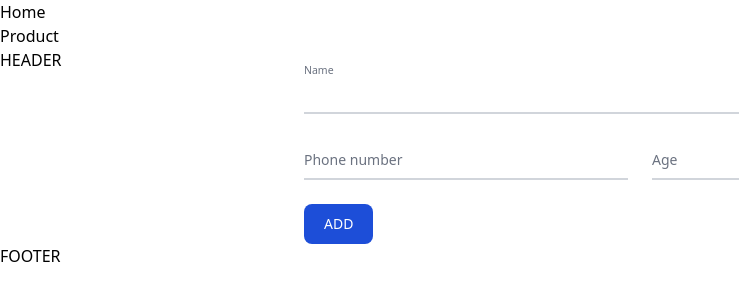
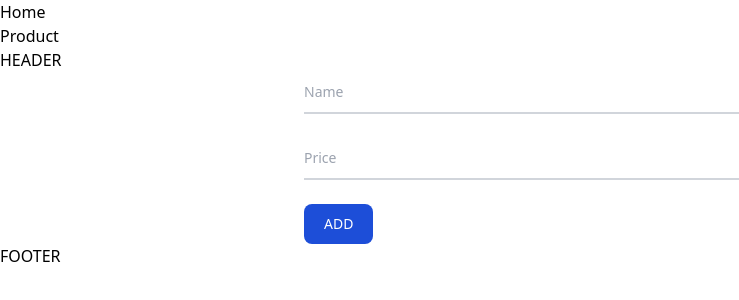
Before and after one commit to tuantm0303/Type_ReactJs, a React (Create React App) app: page /product/add in a window 1280 px wide. Shown: the top 300 px of the page, without its empty margins (0-739 px from the left). Built offline with nearby package versions, Linux system fonts and the light colour scheme.

Commit message:
addproduct & navigate

```diff
--- a/db.json
+++ b/db.json
@@ -14,6 +14,26 @@
       "name": "SAMSUNG",
       "price": 34556,
       "id": 9
+    },
+    {
+      "name": "ewtwrer",
+      "price": 3445,
+      "id": 10
+    },
+    {
+      "name": "iphone",
+      "price": 33333333333333,
+      "id": 11
+    },
+    {
+      "name": "rfe4revdd",
+      "price": 345,
+      "id": 12
+    },
+    {
+      "name": "tuan",
+      "price": 52136,
+      "id": 14
     }
   ]
 }
--- a/src/pages/products/addProduct.tsx
+++ b/src/pages/products/addProduct.tsx
@@ -1,75 +1,47 @@
-import React, { useState } from 'react'
+import { useState } from 'react'
+import { useNavigate } from 'react-router-dom'
+import { add } from '../api/product'
 import { productType } from '../type/product'
+import { useForm, SubmitHandler } from "react-hook-form";
 
-type Props = {}
+type FormInputsName = {
+  name: string,
+  price: number,
+}
 
-function AddProduct({ }: Props) {
-  // add product
+function AddProduct() {
   const [products, setProducts] = useState<productType[]>([])
-  const onHanleAdd = async (product: any) => {
-    console.log(product)
+  const { register, handleSubmit, formState: { errors } } = useForm<FormInputsName>()
+  const navigate = useNavigate()
+  const onSubmit: SubmitHandler<FormInputsName> = async (product: any) => {
+    const { data } = await add(product)
+    setProducts([...products, data])
+    navigate('/product')
   }
 
   return (
     <div className="max-w-2xl mx-auto">
-      <form>
+      <form onSubmit={handleSubmit(onSubmit)}>
         <div className="relative z-0 mb-6 w-full group">
           <input
-            type="name"
-            name="floating_email"
+            type="text"
+            placeholder='Name'
             className="block py-2.5 px-0 w-full text-sm text-gray-900 bg-transparent border-0 border-b-2 border-gray-300 appearance-none dark:border-gray-600 dark:focus:border-blue-500 focus:outline-none focus:ring-0 focus:border-blue-600"
-            placeholder=""
-            required
+            {...register("name", { required: true })}
           />
-          <label htmlFor="floating_email" className="absolute text-sm text-gray-500 dark:text-gray-400 duration-300 transform -translate-y-6 scale-75 top-3 -z-10 origin-[0] peer-focus:left-0 peer-focus:text-blue-600 peer-focus:dark:text-blue-500 peer-placeholder-shown:scale-100 peer-placeholder-shown:translate-y-0 peer-focus:scale-75 peer-focus:-translate-y-6">Name</label>
         </div>
-        {/* <div className="relative z-0 mb-6 w-full group">
-              <input type="password" name="floating_password" id="floating_password" className="block py-2.5 px-0 w-full text-sm text-gray-900 bg-transparent border-0 border-b-2 border-gray-300 appearance-none dark:border-gray-600 dark:focus:border-blue-500 focus:outline-none focus:ring-0 focus:border-blue-600 peer" placeholder=" " required />
-              <label htmlFor="floating_password" className="absolute text-sm text-gray-500 dark:text-gray-400 duration-300 transform -translate-y-6 scale-75 top-3 -z-10 origin-[0] peer-focus:left-0 peer-focus:text-blue-600 peer-focus:dark:text-blue-500 peer-placeholder-shown:scale-100 peer-placeholder-shown:translate-y-0 peer-focus:scale-75 peer-focus:-translate-y-6">Password</label>
-            </div>
-            <div className="relative z-0 mb-6 w-full group">
-              <input type="password" name="repeat_password" id="floating_repeat_password" className="block py-2.5 px-0 w-full text-sm text-gray-900 bg-transparent border-0 border-b-2 border-gray-300 appearance-none dark:border-gray-600 dark:focus:border-blue-500 focus:outline-none focus:ring-0 focus:border-blue-600 peer" placeholder=" " required />
-              <label htmlFor="floating_repeat_password" className="absolute text-sm text-gray-500 dark:text-gray-400 duration-300 transform -translate-y-6 scale-75 top-3 -z-10 origin-[0] peer-focus:left-0 peer-focus:text-blue-600 peer-focus:dark:text-blue-500 peer-placeholder-shown:scale-100 peer-placeholder-shown:translate-y-0 peer-focus:scale-75 peer-focus:-translate-y-6">Confirm password</label>
-            </div>
-            <div className="grid xl:grid-cols-2 xl:gap-6">
-              <div className="relative z-0 mb-6 w-full group">
-                <input type="text" name="floating_first_name" id="floating_first_name" className="block py-2.5 px-0 w-full text-sm text-gray-900 bg-transparent border-0 border-b-2 border-gray-300 appearance-none dark:border-gray-600 dark:focus:border-blue-500 focus:outline-none focus:ring-0 focus:border-blue-600 peer" placeholder=" " required />
-                <label htmlFor="floating_first_name" className="absolute text-sm text-gray-500 dark:text-gray-400 duration-300 transform -translate-y-6 scale-75 top-3 -z-10 origin-[0] peer-focus:left-0 peer-focus:text-blue-600 peer-focus:dark:text-blue-500 peer-placeholder-shown:scale-100 peer-placeholder-shown:translate-y-0 peer-focus:scale-75 peer-focus:-translate-y-6">First name</label>
-              </div>
-              <div className="relative z-0 mb-6 w-full group">
-                <input type="text" name="floating_last_name" id="floating_last_name" className="block py-2.5 px-0 w-full text-sm text-gray-900 bg-transparent border-0 border-b-2 border-gray-300 appearance-none dark:border-gray-600 dark:focus:border-blue-500 focus:outline-none focus:ring-0 focus:border-blue-600 peer" placeholder=" " required />
-                <label htmlFor="floating_last_name" className="absolute text-sm text-gray-500 dark:text-gray-400 duration-300 transform -translate-y-6 scale-75 top-3 -z-10 origin-[0] peer-focus:left-0 peer-focus:text-blue-600 peer-focus:dark:text-blue-500 peer-placeholder-shown:scale-100 peer-placeholder-shown:translate-y-0 peer-focus:scale-75 peer-focus:-translate-y-6">Last name</label>
-              </div>
-            </div> */}
-        <div className="grid xl:grid-cols-2 xl:gap-6">
-          <div className="relative z-0 mb-6 w-full group">
-            <input
-              type="tel"
-              pattern="[0-9]{3}-[0-9]{3}-[0-9]{4}"
-              name="floating_phone"
-              id="floating_phone"
-              className="block py-2.5 px-0 w-full text-sm text-gray-900 bg-transparent border-0 border-b-2 border-gray-300 appearance-none dark:border-gray-600 dark:focus:border-blue-500 focus:outline-none focus:ring-0 focus:border-blue-600 peer"
-              placeholder=""
-              required
-            />
-            <label htmlFor="floating_phone" className="absolute text-sm text-gray-500 dark:text-gray-400 duration-300 transform -translate-y-6 scale-75 top-3 -z-10 origin-[0] peer-focus:left-0 peer-focus:text-blue-600 peer-focus:dark:text-blue-500 peer-placeholder-shown:scale-100 peer-placeholder-shown:translate-y-0 peer-focus:scale-75 peer-focus:-translate-y-6">Phone number</label>
-          </div>
-          <div className="relative z-0 mb-6 w-full group">
-            <input
-              type="text"
-              name="floating_company"
-              id="floating_company"
-              className="block py-2.5 px-0 w-full text-sm text-gray-900 bg-transparent border-0 border-b-2 border-gray-300 appearance-none dark:border-gray-600 dark:focus:border-blue-500 focus:outline-none focus:ring-0 focus:border-blue-600 peer"
-              placeholder=""
-              required
-            />
-            <label htmlFor="floating_company" className="absolute text-sm text-gray-500 dark:text-gray-400 duration-300 transform -translate-y-6 scale-75 top-3 -z-10 origin-[0] peer-focus:left-0 peer-focus:text-blue-600 peer-focus:dark:text-blue-500 peer-placeholder-shown:scale-100 peer-placeholder-shown:translate-y-0 peer-focus:scale-75 peer-focus:-translate-y-6">Age</label>
-          </div>
+        {errors.name && <span style={{ color: "red" }}>This field is required</span>}
+        <div className="relative z-0 mb-6 w-full group">
+          <input
+            type="number"
+            placeholder='Price'
+            className="block py-2.5 px-0 w-full text-sm text-gray-900 bg-transparent border-0 border-b-2 border-gray-300 appearance-none dark:border-gray-600 dark:focus:border-blue-500 focus:outline-none focus:ring-0 focus:border-blue-600"
+            {...register("price", { required: true, valueAsNumber: true })} //valueAsNumber convert number
+          />
         </div>
+        {errors.price && <span style={{ color: "red" }}>This field is required</span>}
         <button
-          type="submit"
           className="text-white bg-blue-700 hover:bg-blue-800 focus:ring-4 focus:ring-blue-300 font-medium rounded-lg text-sm w-full sm:w-auto px-5 py-2.5 text-center dark:bg-blue-600 dark:hover:bg-blue-700 dark:focus:ring-blue-800"
-          onClick={() => onHanleAdd}
         >
           ADD
         </button>
```
